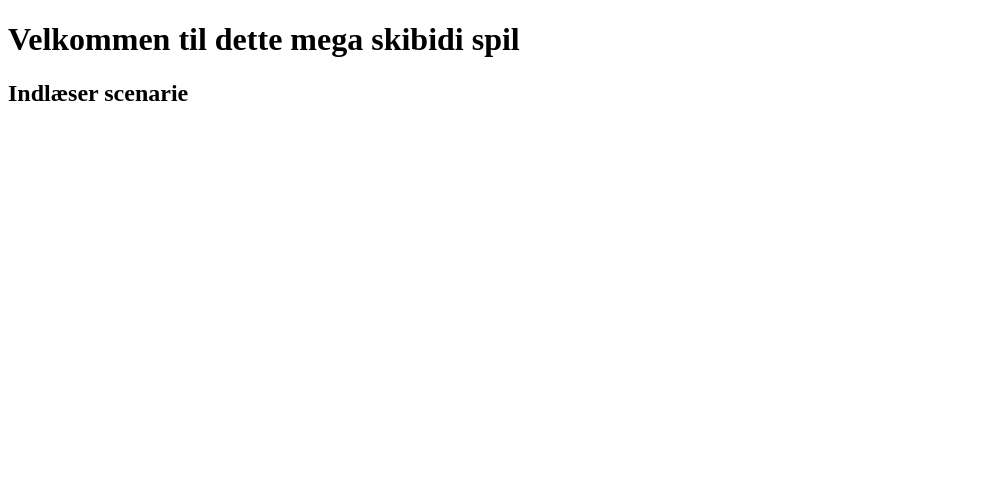
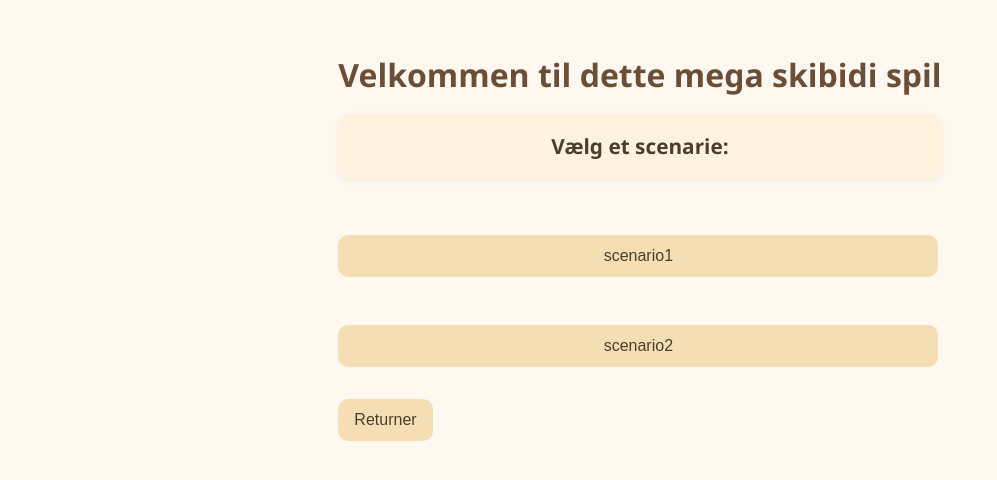
Before and after one commit to Ulveboss/Teknologi-Hverdag, a plain HTML site: page index.html in a window 1280 px wide. Shown: the whole page, without its empty margins (0-997 px from the left). Drawn offline with Linux system fonts and the light colour scheme.

Commit message:
still works

```diff
--- a/index.html
+++ b/index.html
@@ -3,6 +3,7 @@
 <head>
     <meta charset="UTF-8">
     <meta name="viewport" content="width=device-width, initial-scale=1.0">
+    <link rel="stylesheet" href="style.css">
     <title>Game!!!</title>
 </head>
 <body>
@@ -11,7 +12,7 @@
             <h2 id="question">Indlæser scenarie</h2>
 
             <div id="answers" class="answers-container"></div>
-
+            <button onclick="returner()">Returner</button>
     </div>
     <script src="script.js"></script>
 </body>
--- a/scenarios.json
+++ b/scenarios.json
@@ -1,5 +1,5 @@
 {
-    "scenarios": {
+    "scenario1": {
         "start": {
             "text": "Simon tog sin hund med i skole, men Jakob er allergisk. Simon synes ikke det er hans skyld at jakob har immense skill issues og nægter at lade hunden være derhjemme. Jakob har spurgt dig om hjælp til at komme til en overensstemmelse så alle er glade. Hvad vil du gøre",
             "answers": [
@@ -31,5 +31,10 @@
         "slut1": {
             "text": "KILL YOURSELF"
         }
+    },
+    "scenario2": {
+        "start": {
+            "text": "HAIYAAAAAAAA"
+        }
     }
 }
--- a/script.js
+++ b/script.js
@@ -1,6 +1,10 @@
 //icl ts pmo
-let scenarios = {}
-let currentQuestionIndex = 0
+let allScenarios = {}
+let currentScenario = {}
+const questionElement = document.getElementById("question");
+const answersElement = document.getElementById("answers");
+const nextButton = document.getElementById('nextButton');
+
 
 fetch('scenarios.json')
 
@@ -9,11 +13,13 @@ fetch('scenarios.json')
   .then(data => {
 
 
-    scenarios = data.scenarios;
+    allScenarios = data;
 
-    console.log(scenarios)
+    console.log(allScenarios)
 
-    showQuestion()
+    start()
+
+    // showQuestion()
 
   })
 
@@ -25,13 +31,12 @@ fetch('scenarios.json')
 
 
   function showQuestion(id) {
+    const currentQuestion = currentScenario[id]
 
-    const questionElement = document.getElementById("question");
-    const answersElement = document.getElementById("answers");
-    const nextButton = document.getElementById('nextButton');
-
-    const currentQuestion = scenarios[id]
-
+    if(!currentQuestion){
+        questionElement.textContent = "Scenariet er slut lil bro"
+        answersElement.innerHTML = ""
+    }
 
     questionElement.textContent = currentQuestion.text
     answersElement.innerHTML = ""
@@ -48,6 +53,23 @@ fetch('scenarios.json')
 
   }
 
-  function Start() {
+  function start() {
+    questionElement.textContent = "Vælg et scenarie:";
+    answersElement.innerHTML = "";
 
+    const scenarioList = Object.entries(allScenarios);
+
+    scenarioList.forEach(([scenarioName, scenarioContent]) => {
+      const button = document.createElement('button');
+      button.textContent = scenarioName;
+      button.classList.add('answerButton');
+      button.onclick = () => {
+        currentScenario = scenarioContent;
+        showQuestion("start");
+      };
+      answersElement.appendChild(button);
+    });
   }
+    function returner() {
+        start()
+    }
--- a/style.css
+++ b/style.css
@@ -0,0 +1,65 @@
+body {
+    font-family: 'Segoe UI', sans-serif;
+    background-color: #fff8f0; /* Blanched Almond base */
+    color: #4b3e2e;
+    margin: 0;
+    padding: 2rem;
+    display: flex;
+    flex-direction: column;
+    align-items: center;
+    min-height: 100vh;
+  }
+
+  h1 {
+    margin-bottom: 0.5rem;
+    color: #6b4e35;
+    text-align: center;
+  }
+
+  h2#question {
+    font-size: 1.3rem;
+    background-color: #fff3e0;
+    padding: 1rem 1.5rem;
+    border-radius: 12px;
+    box-shadow: 0 2px 6px rgba(0, 0, 0, 0.05);
+    max-width: 600px;
+    text-align: center;
+    line-height: 1.6;
+  }
+
+  #answers {
+    display: flex;
+    flex-direction: column;
+    gap: 1rem;
+    width: 100%;
+    max-width: 600px;
+    margin-top: 1.5rem;
+  }
+
+  .answerButton,
+  button {
+    background-color: #f5deb3; /* wheat */
+    color: #4b3e2e;
+    border: none;
+    padding: 0.75rem 1rem;
+    font-size: 1rem;
+    border-radius: 10px;
+    cursor: pointer;
+    transition: background-color 0.2s ease, transform 0.1s ease;
+    font-weight: 500;
+  }
+
+  .answerButton:hover,
+  button:hover {
+    background-color: #eed9b8;
+  }
+
+  .answerButton:active,
+  button:active {
+    background-color: #e6cfa8;
+    transform: scale(0.98);
+  }
+
+  button {
+    margin-top: 2rem;
+  }
```
